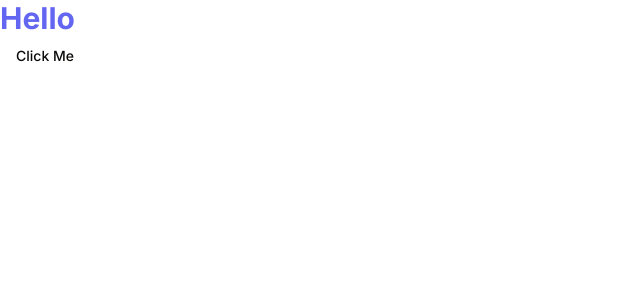
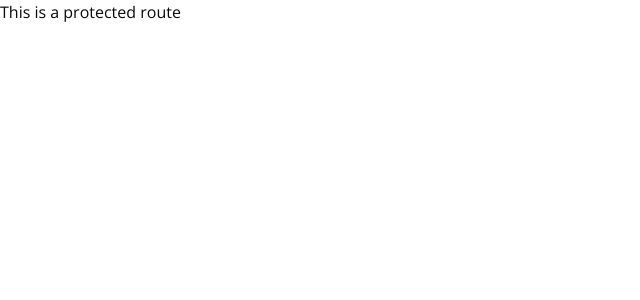
Before and after one commit to checkyourmath/disc, a Next.js app: page / in a window 1280 px wide. Shown: the top 300 px of the page, without its empty margins (0-640 px from the left). Built offline with nearby package versions, Linux system fonts and the light colour scheme.

Commit message:
Update app structure

```diff
--- /dev/null
+++ b/app/(auth)/(routes)/login/page.tsx
@@ -0,0 +1,7 @@
+const LoginPage = () => {
+  return (
+    <div>Login Page</div>
+  );
+};
+
+export default LoginPage;
--- /dev/null
+++ b/app/(auth)/(routes)/register/page.tsx
@@ -0,0 +1,7 @@
+const RegisterPage = () => {
+  return (
+    <div>Register Page</div>
+  );
+};
+
+export default RegisterPage;
--- /dev/null
+++ b/app/(auth)/layout.tsx
@@ -0,0 +1,9 @@
+const AuthLayout = ({ children }: { children: React.ReactNode }) => {
+  return (
+    <div className="bg-red-500 h-full">
+      {children}
+    </div>
+  );
+};
+
+export default AuthLayout;
--- /dev/null
+++ b/app/(main)/(routes)/page.tsx
@@ -0,0 +1,8 @@
+
+export default function Home() {
+  return (
+    <div>
+      This is a protected route
+    </div>
+  )
+}
--- a/app/layout.tsx
+++ b/app/layout.tsx
@@ -1,11 +1,11 @@
 import './globals.css'
 import type { Metadata } from 'next'
-import { Inter } from 'next/font/google'
+import { Open_Sans } from 'next/font/google'
 
-const inter = Inter({ subsets: ['latin'] })
+const openSans = Open_Sans({ subsets: ['latin'] })
 
 export const metadata: Metadata = {
-  title: 'Create Next App',
+  title: 'Disc 0.1',
   description: 'Generated by create next app',
 }
 
@@ -16,7 +16,7 @@ export default function RootLayout({
 }) {
   return (
     <html lang="en">
-      <body className={inter.className}>{children}</body>
+      <body className={openSans.className}>{children}</body>
     </html>
   )
 }
--- a/app/page.tsx
+++ /dev/null
@@ -1,16 +0,0 @@
-import { Button } from '@/components/ui/button';
-
-export default function Home() {
-  return (
-    <div>
-      <p className="text-3xl font-bold text-indigo-500">
-        Hello
-      </p>
-      <Button
-        variant="ghost"
-      >
-        Click Me
-      </Button>
-    </div>
-  )
-}
```
